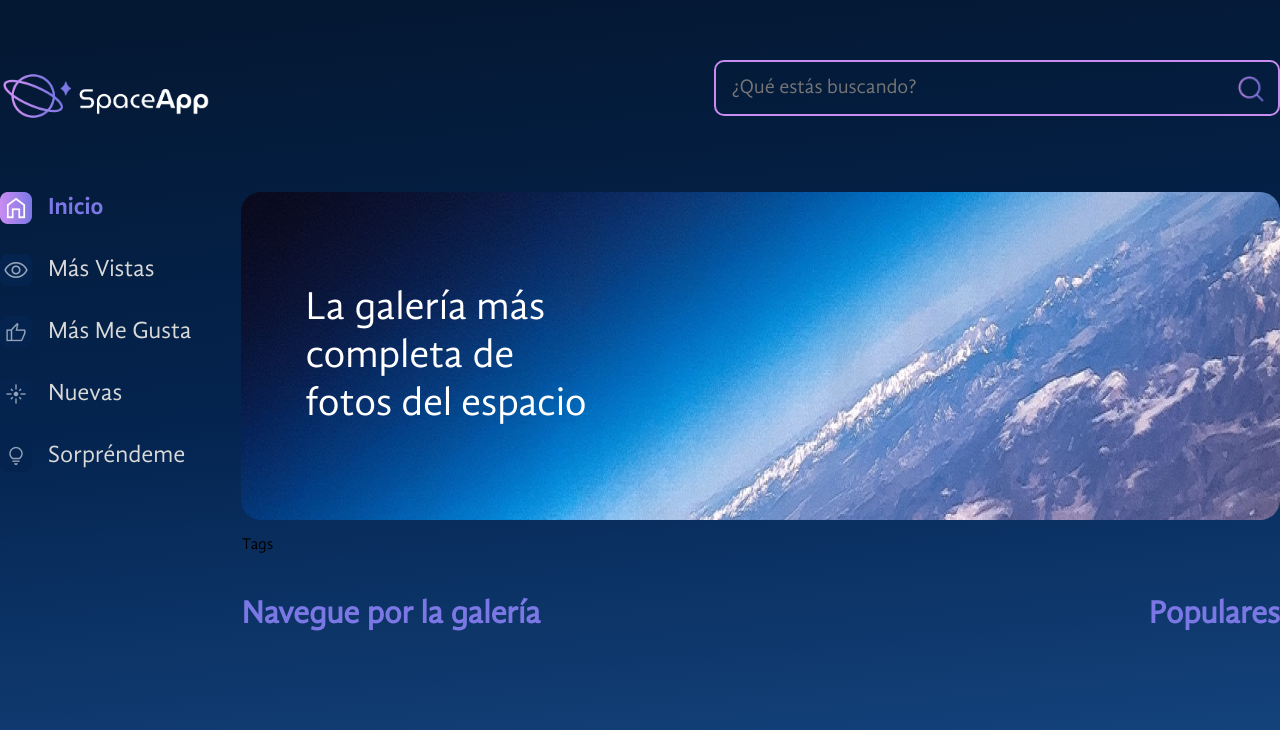
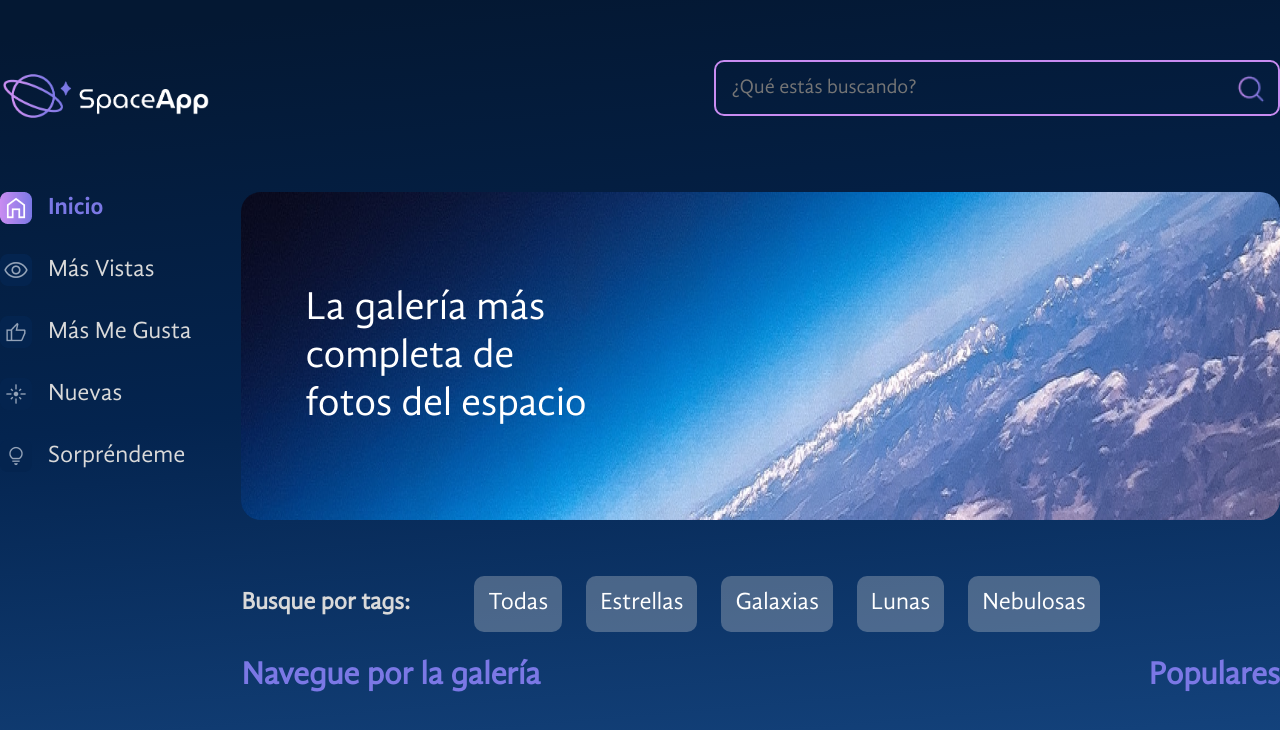
Before and after one commit to BivianaAgudelo/space-app-react, a React (Vite) app: page / in a window 1280 px wide. Shown: the top 730 px of the page. Built offline with nearby package versions, Linux system fonts and the light colour scheme.

Commit message:
Se agregan estilos a los Tags

```diff
--- a/src/components/Galeria/Tags/index.jsx
+++ b/src/components/Galeria/Tags/index.jsx
@@ -1,7 +1,49 @@
+import styled from "styled-components";
+import tags from "./tags.json";
+
+const TagsContainer = styled.section`
+    display: flex;
+    align-items: center;
+    gap: 64px;
+    margin-top: 56px;
+`
+
+const TagTitulo = styled.h3`
+  color: #d9d9d9;
+  font-size: 24px;
+  margin: 0;
+`;
+
+const TagBTN = styled.button`
+  font-size: 24px;
+  color: #ffffff;
+  background: rgba(217, 217, 217, 0.3);
+  border-radius: 10px;
+  cursor: pointer;
+  transition: background-color 0.3s ease;
+  padding: 12px;
+  box-sizing: border-box;
+  border: 2px solid transparent;
+  &:hover {
+    border-color: #c98cf1;
+  }
+`;
+
+const Div = styled.div`
+  display: flex;
+  gap: 24px;
+  justify-content: end;
+`;
+
 const Tag = () => {
-    return(
-        <p>Tags</p>
-    )
-}
+    return (
+        <TagsContainer>
+            <TagTitulo>Busque por tags:</TagTitulo>
+            <Div>
+                {tags.map((tag) => (<TagBTN key={tag.id}>{tag.titulo}</TagBTN>))}
+            </Div>
+        </TagsContainer>
+    );
+};
 
-export default Tag
+export default Tag;
--- /dev/null
+++ b/src/components/Galeria/Tags/tags.json
@@ -0,0 +1,23 @@
+
+[
+    {
+        "id": 0,
+        "titulo": "Todas"
+    },
+    {
+        "id": 1,
+        "titulo": "Estrellas"
+    },
+    {
+        "id": 2,
+        "titulo": "Galaxias"
+    },
+    {
+        "id": 3,
+        "titulo": "Lunas"
+    },
+    {
+        "id": 4,
+        "titulo": "Nebulosas"
+    }
+]
```
